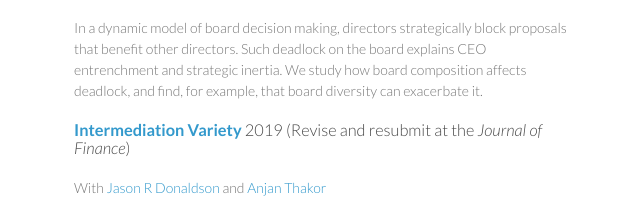
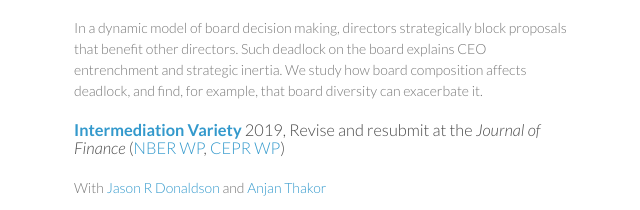
Before and after one commit to giorgiap/giorgiap.github.io, a plain HTML site: page index.html in a window 1280 px wide. Shown: the part 1541-1751 px from the top of the page, without its empty margins (496-1136 px from the left). Drawn offline with Linux system fonts and the light colour scheme.

Commit message:
Updated intermediation variety

```diff
--- a/index.html
+++ b/index.html
@@ -79,7 +79,8 @@
 
 
 
-			<h3><a href="/vari/Intermediation-Variety.pdf"><b>Intermediation Variety</b> </a></a><span style="font-weight:normal;"> 2019 (Revise and resubmit at the <i> Journal of Finance</i>)</h3>
+			<h3><a href="/vari/Intermediation-Variety.pdf"><b>Intermediation Variety</b> </a></a><span style="font-weight:normal;"> 2019, Revise and resubmit at the <i> Journal of Finance</i>
+				(<a href="/vari/Intermediation-Variety-NBER.pdf">NBER WP</a>, <a href="/vari/Intermediation-Variety-CEPR.pdf">CEPR WP</a>)</span> </h3>
 			<p>With <a href="http://jrdonaldson.com/">Jason R Donaldson</a> and <a href="http://apps.olin.wustl.edu/faculty/thakor/">Anjan Thakor</a></p>
 
 				<p>Non-depository financial intermediaries (&quot;non-banks&quot;) have a higher cost of capital than depositories (&quot;banks&quot;) do, because they do not benefit from government safety nets. How do they still compete with banks?  Non-banks use their high cost of capital as a commitment device not to fund traditional projects, inducing entrepreneurs to innovative efficiently.</a></p>
```
